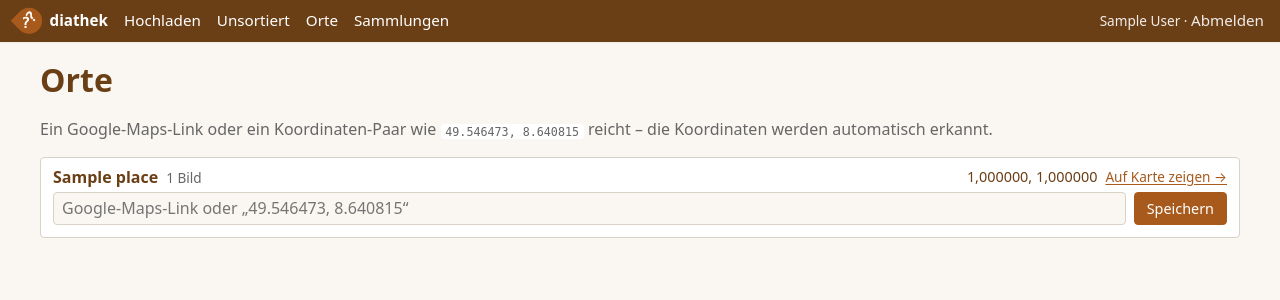
After one commit to rixx/diathek, a Django app: page /orte/ in a window 1280 px wide. The commit adds this page. Shown: the top 300 px of the page. Run offline with Django 5.2, Linux system fonts and the light colour scheme; a user stored in the database is signed in; tables that the repository leaves empty hold one stand-in row (values such as "Sample post").

Commit message:
Add place handling

```diff
--- a/src/diathek/core/static/core/diathek.css
+++ b/src/diathek/core/static/core/diathek.css
@@ -357,6 +357,90 @@ h1, h2, h3 {
 }
 .archived-list small { color: var(--c-muted); font-size: 0.8rem; }
 
+/* place list */
+.place-list-hint {
+    color: var(--c-muted);
+    margin-top: 0;
+}
+.place-list-hint code {
+    background: var(--c-surface);
+    padding: 0.05rem 0.3rem;
+    border-radius: var(--radius-sm);
+    font-size: 0.9em;
+}
+.place-list {
+    list-style: none;
+    padding: 0;
+    margin: 0;
+    display: grid;
+    gap: var(--space-sm);
+}
+.place-row {
+    background: var(--c-surface);
+    border: 1px solid var(--c-border);
+    border-radius: var(--radius-sm);
+    padding: var(--space-sm) var(--space-md);
+    display: grid;
+    gap: var(--space-xs);
+    grid-template-columns: minmax(0, 1fr) auto;
+    grid-template-areas:
+        "head coords"
+        "form form"
+        "error error";
+    align-items: center;
+}
+.place-row--missing {
+    border-left: 3px solid var(--c-warn);
+}
+.place-row-head {
+    grid-area: head;
+    display: flex;
+    gap: var(--space-sm);
+    align-items: baseline;
+    flex-wrap: wrap;
+}
+.place-row-head h2 { margin: 0; font-size: 1rem; }
+.place-row-head small { color: var(--c-muted); font-size: 0.85rem; }
+.place-row-coords {
+    grid-area: coords;
+    display: flex;
+    gap: var(--space-sm);
+    align-items: baseline;
+    justify-content: flex-end;
+    flex-wrap: wrap;
+    font-size: 0.9rem;
+}
+.place-coords {
+    font-variant-numeric: tabular-nums;
+    color: var(--c-accent-strong);
+}
+.place-coords--missing {
+    color: var(--c-warn);
+    font-style: italic;
+}
+.place-coords-link { font-size: 0.85rem; }
+.place-row-form {
+    grid-area: form;
+    display: flex;
+    gap: var(--space-sm);
+    align-items: stretch;
+}
+.place-row-form input[type=text] {
+    flex: 1;
+    min-width: 0;
+    padding: var(--space-xs) var(--space-sm);
+    border: 1px solid var(--c-border);
+    border-radius: var(--radius-sm);
+    font: inherit;
+    background: var(--c-bg);
+}
+.place-row-error {
+    grid-area: error;
+    margin: 0;
+    color: var(--c-danger);
+    font-size: 0.85rem;
+}
+
 /* collection list */
 .collection-list {
     list-style: none;
--- /dev/null
+++ b/src/diathek/core/templates/core/_place_row.html
@@ -0,0 +1,31 @@
+<li id="place-{{ place.pk }}" class="place-row{% if not place.has_coords %} place-row--missing{% endif %}">
+    <div class="place-row-head">
+        <h2>{{ place.name }}</h2>
+        <small>{{ place.image_count }} Bild{{ place.image_count|pluralize:"er" }}</small>
+    </div>
+    <div class="place-row-coords">
+        {% if place.has_coords %}
+        <span class="place-coords">{{ place.latitude }}, {{ place.longitude }}</span>
+        <a class="place-coords-link"
+           href="https://www.google.com/maps/?q={{ place.latitude }},{{ place.longitude }}"
+           target="_blank"
+           rel="noopener noreferrer">Auf Karte zeigen &rarr;</a>
+        {% else %}
+        <span class="place-coords place-coords--missing">Keine Koordinaten hinterlegt</span>
+        {% endif %}
+    </div>
+    <form class="place-row-form"
+          hx-post="{% url 'place_set_coords' place.pk %}"
+          hx-target="#place-{{ place.pk }}"
+          hx-swap="outerHTML">
+        {% csrf_token %}
+        <input type="text"
+               name="raw"
+               autocomplete="off"
+               placeholder="Google-Maps-Link oder „49.546473, 8.640815“">
+        <button type="submit" class="btn btn-primary">Speichern</button>
+    </form>
+    {% if error %}
+    <p class="place-row-error" role="alert">{{ error }}</p>
+    {% endif %}
+</li>
--- a/src/diathek/core/templates/core/base.html
+++ b/src/diathek/core/templates/core/base.html
@@ -20,6 +20,7 @@
         <a href="{% url 'import' %}">Hochladen</a>
         <a href="{% url 'unsorted' %}">Unsortiert</a>
         {% endif %}
+        <a href="{% url 'place_list' %}">Orte</a>
         <a href="{% url 'collection_list' %}">Sammlungen</a>
         <span class="site-nav-user">
             {{ user.name|default:user.username }}
--- /dev/null
+++ b/src/diathek/core/templates/core/place_list.html
@@ -0,0 +1,24 @@
+{% extends "core/base.html" %}
+
+{% block title %}Orte · diathek{% endblock %}
+
+{% block content %}
+<header class="page-header">
+    <h1>Orte</h1>
+</header>
+
+<p class="place-list-hint">
+    Ein Google-Maps-Link oder ein Koordinaten-Paar wie <code>49.546473, 8.640815</code> reicht –
+    die Koordinaten werden automatisch erkannt.
+</p>
+
+{% if places %}
+<ul class="place-list">
+    {% for place in places %}
+    {% include "core/_place_row.html" with place=place error=None %}
+    {% endfor %}
+</ul>
+{% else %}
+<p class="empty-state">Noch keine Orte angelegt.</p>
+{% endif %}
+{% endblock %}
--- a/src/diathek/core/urls.py
+++ b/src/diathek/core/urls.py
@@ -13,6 +13,8 @@ urlpatterns = [
     ),
     path("box/<uuid:box_uuid>/grid/", views.box_grid, name="box_grid"),
     path("box/<uuid:box_uuid>/archiv/", views.box_archive, name="box_archive"),
+    path("orte/", views.place_list, name="place_list"),
+    path("orte/<int:pk>/", views.place_set_coords, name="place_set_coords"),
     path("sammlungen/", views.collection_list, name="collection_list"),
     path("sammlung/neu/", views.collection_edit, name="collection_create"),
     path("sammlung/<int:pk>/", views.collection_detail, name="collection_detail"),
--- a/src/diathek/core/views.py
+++ b/src/diathek/core/views.py
@@ -7,7 +7,7 @@ from django.contrib.auth import get_user_model, login
 from django.contrib.auth.decorators import login_required, user_passes_test
 from django.core.files.base import ContentFile
 from django.db import transaction
-from django.db.models import F, Max, Q
+from django.db.models import Case, Count, F, Max, Q, When
 from django.http import HttpResponse, HttpResponseForbidden, JsonResponse, QueryDict
 from django.shortcuts import get_object_or_404, redirect, render
 from django.urls import reverse
@@ -29,6 +29,7 @@ from diathek.core.metadata import (
 from diathek.core.models import Box, Collection, DriverState, Image, InviteCode, Place
 from diathek.core.thumbnails import build_assets
 from diathek.metadata import dateparse
+from diathek.metadata.coords import parse_coordinates
 from diathek.metadata.description import stamp_description
 
 POLL_THROTTLE_SECONDS = 30
@@ -802,6 +803,44 @@ def place_autocomplete(request):
     )
 
 
+def _annotated_places():
+    return Place.objects.annotate(image_count=Count("images")).order_by(
+        Case(When(latitude__isnull=True, then=0), default=1),
+        "name",
+    )
+
+
+@login_required
+def place_list(request):
+    return render(
+        request, "core/place_list.html", {"places": _annotated_places()}
+    )
+
+
+@login_required
+@require_POST
+def place_set_coords(request, pk):
+    place = get_object_or_404(Place, pk=pk)
+    raw = request.POST.get("raw", "").strip()
+    error = None
+    if not raw:
+        error = "Bitte einen Link oder Koordinaten eingeben."
+    else:
+        coords = parse_coordinates(raw)
+        if coords is None:
+            error = "Konnte keine Koordinaten erkennen."
+        else:
+            lat, lng = coords
+            if place.latitude != lat or place.longitude != lng:
+                place.latitude = lat
+                place.longitude = lng
+                place.save(user=request.user)
+    place.image_count = place.images.count()
+    return render(
+        request, "core/_place_row.html", {"place": place, "error": error}
+    )
+
+
 @login_required
 def collection_list(request):
     collections = Collection.objects.order_by("-updated_at")
```
Also changed, not shown: src/diathek/metadata/coords.py (added, +54 -0 lines), src/tests/metadata/test_coords.py (added, +107 -0 lines), src/tests/views/test_places.py (added, +260 -0 lines).
